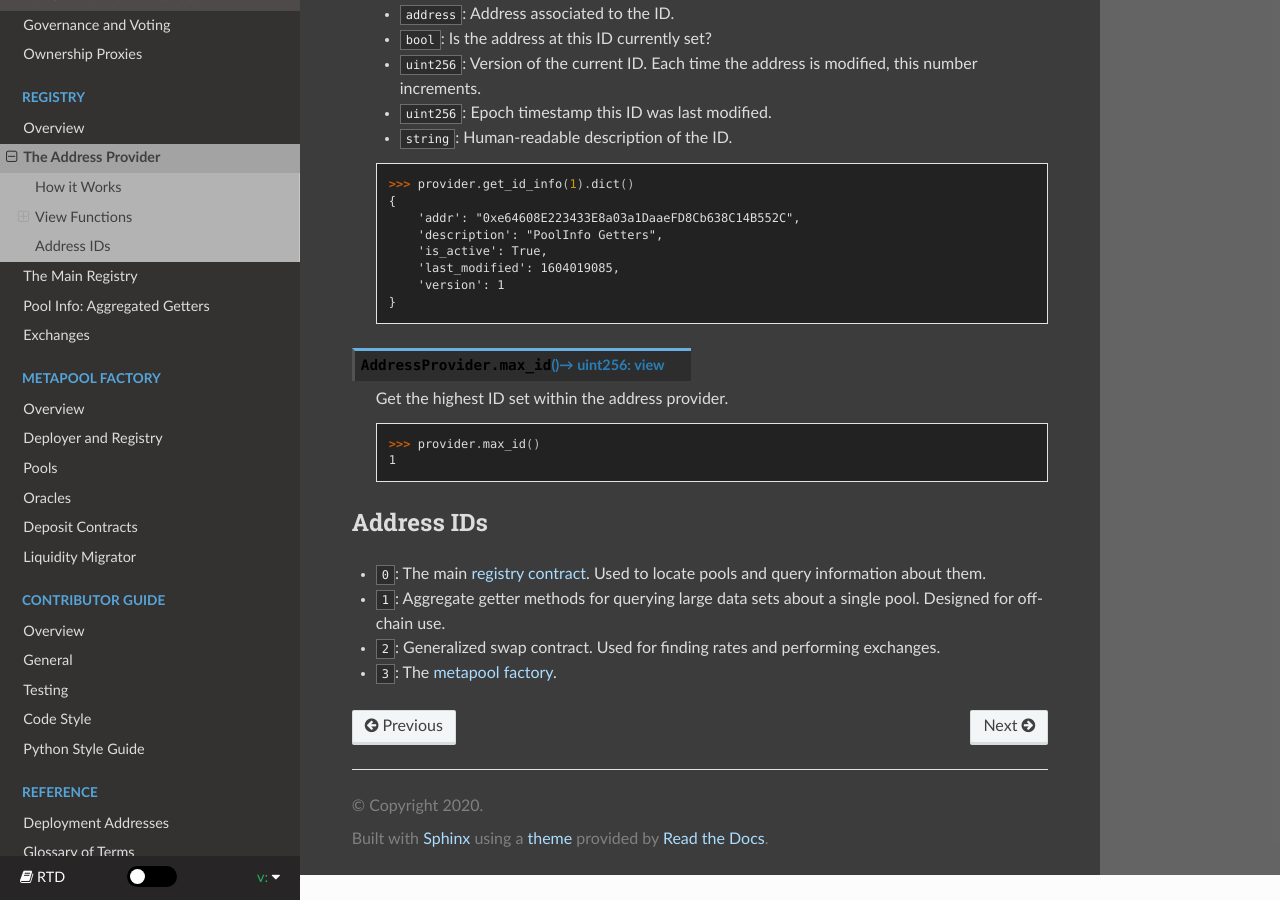
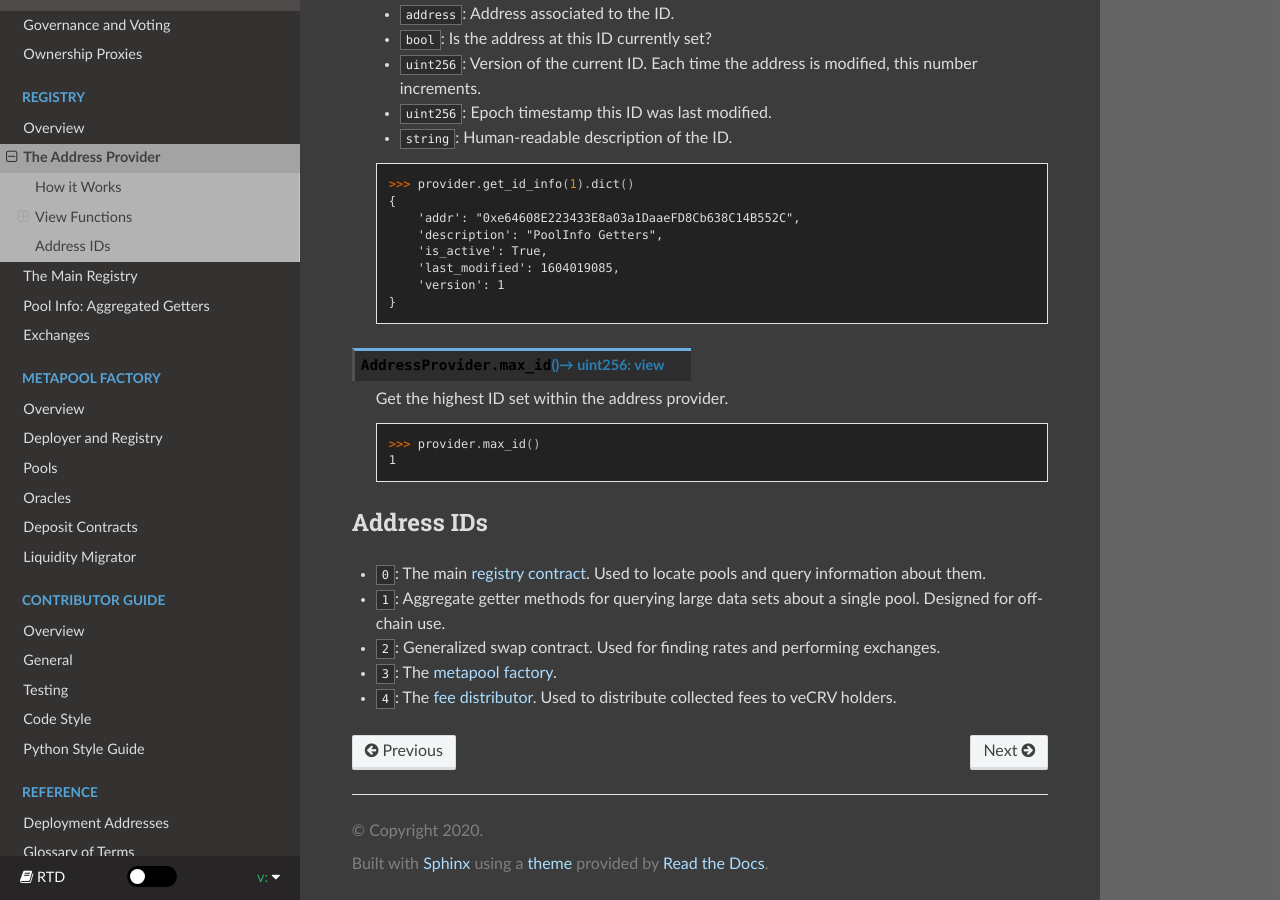
Before and after one commit to softlinkprotocol/curve-docs, a Sphinx documentation site: the page built from docs/registry-address-provider.rst, in a window 1280 px wide and 900 px high, scrolled down 1443 px. Built offline with Sphinx 7.4.7 and the Read the Docs theme 2.0.0, drawn with Linux system fonts in a browser that asks for light colours.

Commit message:
chore: add Fee Distributor to Address Provider
Looks like this is just a minor update, since docs have already been
written for the Fee Distributor. I just added additional links to in
relevant spots for users to be aware that the Fee Distributor can be
referenced via the Address Provider contract.

```diff
--- a/docs/ref-addresses.rst
+++ b/docs/ref-addresses.rst
@@ -261,6 +261,7 @@ Here is a list of all components of the pool registry currently in use:
    Curve Calculator, `CurveCalc.vy <https://github.com/curvefi/curve-pool-registry/blob/master/contracts/CurveCalc.vy>`_, `0xc1DB00a8E5Ef7bfa476395cdbcc98235477cDE4E <https://etherscan.io/address/0xc1DB00a8E5Ef7bfa476395cdbcc98235477cDE4E#code>`_
    Pool Info, `PoolInfo.vy <https://github.com/curvefi/curve-pool-registry/blob/master/contracts/PoolInfo.vy>`_, `0xe64608E223433E8a03a1DaaeFD8Cb638C14B552C <https://etherscan.io/address/0xe64608E223433E8a03a1DaaeFD8Cb638C14B552C#code>`_
    Registry, `Registry.vy <https://github.com/curvefi/curve-pool-registry/blob/master/contracts/Registry.vy>`_, `0x90E00ACe148ca3b23Ac1bC8C240C2a7Dd9c2d7f5 <https://etherscan.io/address/0x90E00ACe148ca3b23Ac1bC8C240C2a7Dd9c2d7f5#code>`_
+   Fee Distributor, `FeeDistributor.vy <https://github.com/curvefi/curve-dao-contracts/blob/master/contracts/FeeDistributor.vy>`_, `0xA464e6DCda8AC41e03616F95f4BC98a13b8922Dc <https://etherscan.io/address/0xA464e6DCda8AC41e03616F95f4BC98a13b8922Dc#code>`_
 
 MetaPool Factory
 ================
--- a/docs/registry-address-provider.rst
+++ b/docs/registry-address-provider.rst
@@ -99,3 +99,4 @@ Address IDs
 * ``1``: Aggregate getter methods for querying large data sets about a single pool. Designed for off-chain use.
 * ``2``: Generalized swap contract. Used for finding rates and performing exchanges.
 * ``3``: The :ref:`metapool factory<factory-deployer>`.
+* ``4``: The :ref:`fee distributor<dao-fees-distributor>`. Used to distribute collected fees to veCRV holders.
```
